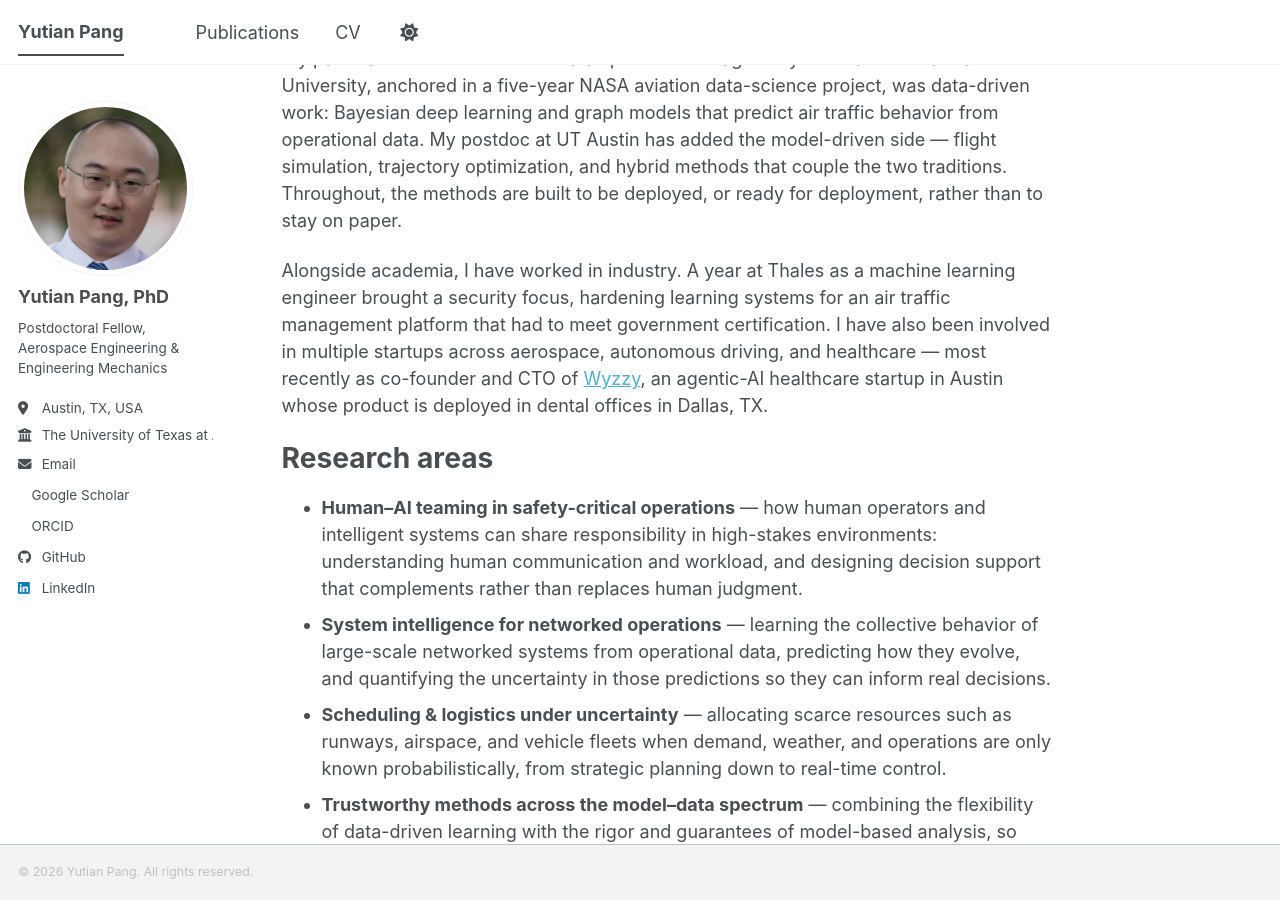
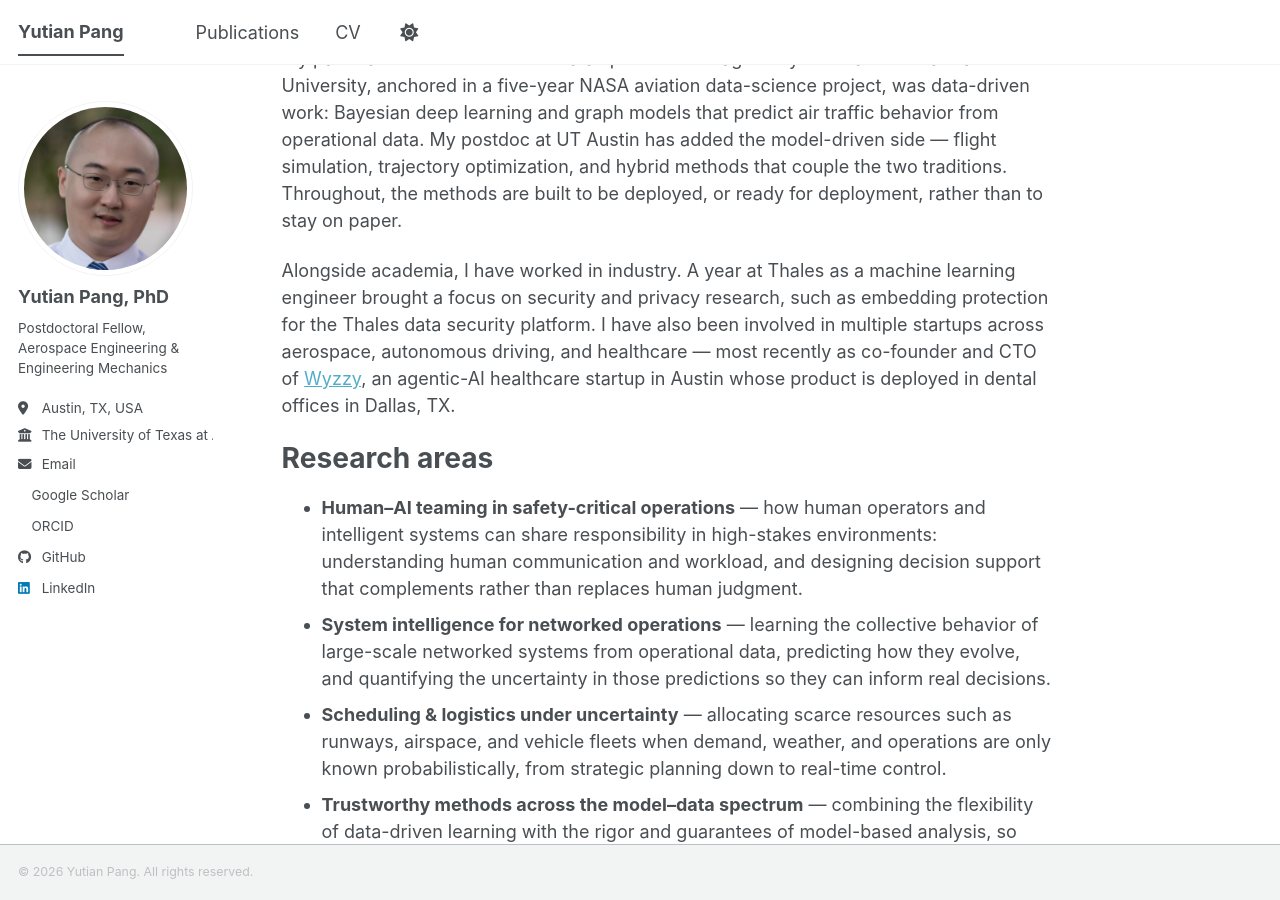
Before and after one commit to YutianPangASU/yutianpangasu.github.io, a Jekyll site: the page built from _pages/about.md, in a window 1280 px wide and 900 px high, scrolled down 365 px. Built offline with Jekyll 4.4.1, drawn with Linux system fonts in a browser that asks for light colours; a style sheet for code colours, icons or effects is not loaded.

Commit message:
Homepage: correct Thales description to security and privacy research
Co-Authored-By: Claude Fable 5 <noreply@anthropic.com>

```diff
--- a/_pages/about.md
+++ b/_pages/about.md
@@ -12,7 +12,7 @@ I am a postdoctoral research fellow in the Department of Aerospace Engineering &
 
 My path has crossed the model–data spectrum in stages. My Ph.D. at Arizona State University, anchored in a five-year NASA aviation data-science project, was data-driven work: Bayesian deep learning and graph models that predict air traffic behavior from operational data. My postdoc at UT Austin has added the model-driven side — flight simulation, trajectory optimization, and hybrid methods that couple the two traditions. Throughout, the methods are built to be deployed, or ready for deployment, rather than to stay on paper.
 
-Alongside academia, I have worked in industry. A year at Thales as a machine learning engineer brought a security focus, hardening learning systems for an air traffic management platform that had to meet government certification. I have also been involved in multiple startups across aerospace, autonomous driving, and healthcare — most recently as co-founder and CTO of [Wyzzy](https://calls.wyzzy.ai/), an agentic-AI healthcare startup in Austin whose product is deployed in dental offices in Dallas, TX.
+Alongside academia, I have worked in industry. A year at Thales as a machine learning engineer brought a focus on security and privacy research, such as embedding protection for the Thales data security platform. I have also been involved in multiple startups across aerospace, autonomous driving, and healthcare — most recently as co-founder and CTO of [Wyzzy](https://calls.wyzzy.ai/), an agentic-AI healthcare startup in Austin whose product is deployed in dental offices in Dallas, TX.
 
 Research areas
 ======
```
